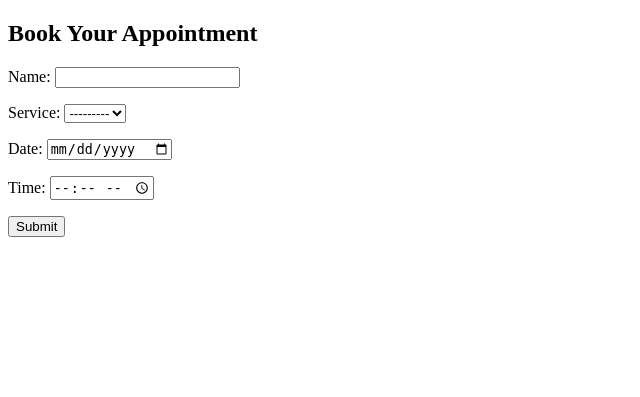
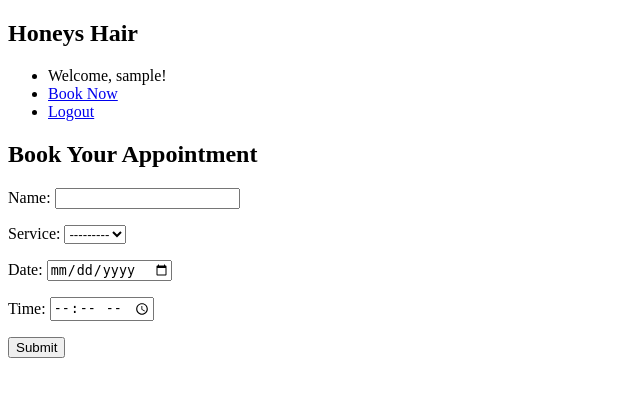
Before and after one commit to NorfolkTate/honeys-hair, a Django app: page /book/ in a window 1280 px wide. Shown: the top 397 px of the page, without its empty margins (0-640 px from the left). Run offline with Django 5.2, Linux system fonts and the light colour scheme; the visitor is signed in with stand-in values (Sample User, id 1); data that the repository does not hold is empty.

Commit message:
add html nav bar to base page

```diff
--- a/templates/base.html
+++ b/templates/base.html
@@ -5,6 +5,19 @@
     <title>Honeys Hair</title>
 </head>
 <body>
+    <nav>
+        <h1>Honeys Hair</h1>
+        <ul>
+            {% if user.is_authenticated %} <!--code provided by stack overflow and referenced in Readme-->
+                <li>Welcome, {{ user.username }}!</li>
+                <li><a href="{% url 'book_appointment' %}">Book Now</a></li>
+                <li><a href="{% url 'account_logout' %}">Logout</a></li>
+            {% else %}
+                <li><a href="{% url 'account_login' %}">Login</a></li>
+                <li><a href="{% url 'account_signup' %}">Sign Up</a></li>
+            {% endif %}
+        </ul>
+    </nav>
     {% block content %}
     {% endblock %}
 </body>
```
